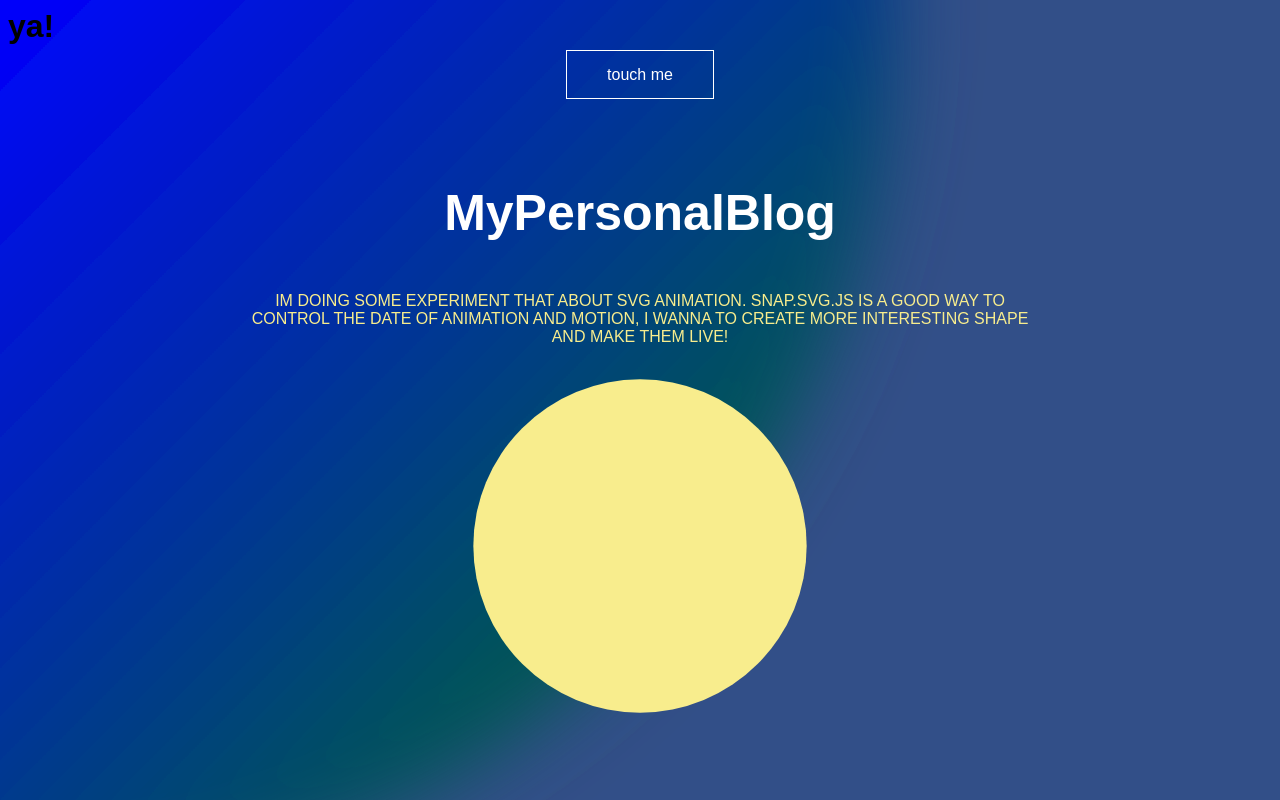
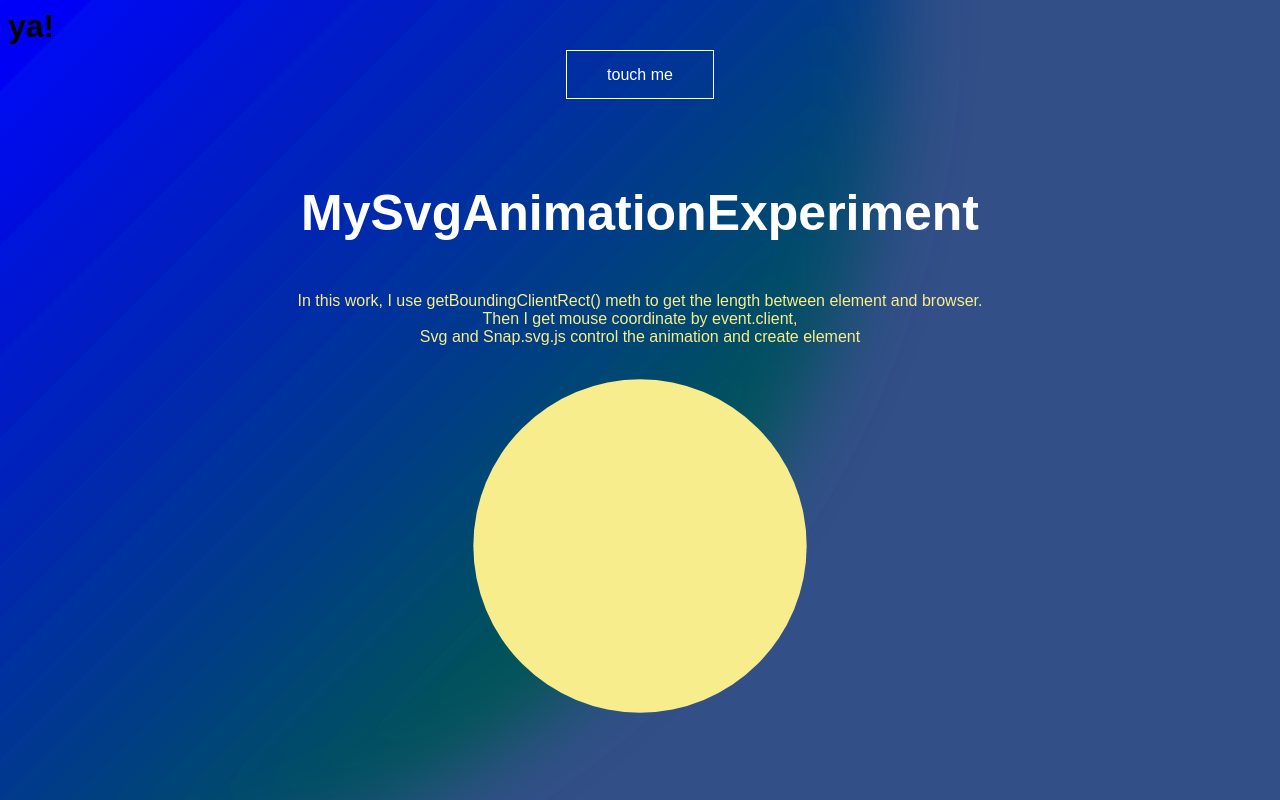
Before and after one commit to Ultra-marine/MyBed, a plain HTML site: page index.html in a window 1280 px wide. Shown: the top 800 px of the page. Drawn offline with Linux system fonts and the light colour scheme.

Commit message:
修改了注释
我这蹩脚的英文啊啊啊啊啊啊啊我想死

```diff
--- a/index.html
+++ b/index.html
@@ -13,8 +13,9 @@
     <section id="bc00">
 			<a class="bt00" href="#">touch me</a>
 			<article>
-				<h3> MyPersonalBlog </h3>
-				<p> IM DOING SOME EXPERIMENT THAT ABOUT SVG ANIMATION. SNAP.SVG.JS IS A GOOD WAY TO CONTROL THE DATE OF ANIMATION AND MOTION, I WANNA TO CREATE MORE INTERESTING SHAPE AND MAKE THEM LIVE! </p>
+				<h3> MySvgAnimationExperiment </h3>
+				<p> In this work, I use getBoundingClientRect() meth to get the length between element and browser. <br/>Then I get mouse coordinate by event.client,  </p>
+				<p> Svg and Snap.svg.js control the animation and create element</p>
 				<svg id="svgm">
 				</svg>
 			</article>
```
